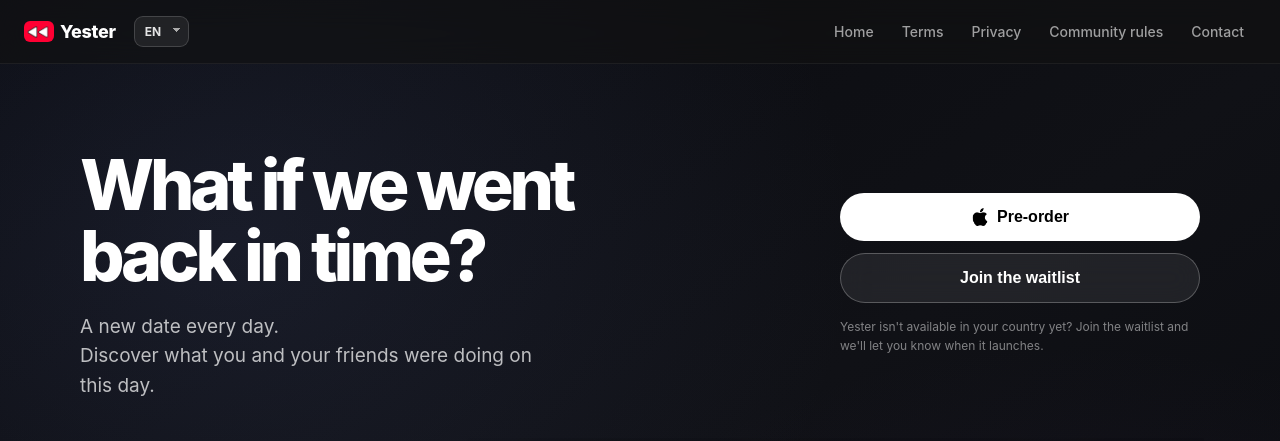
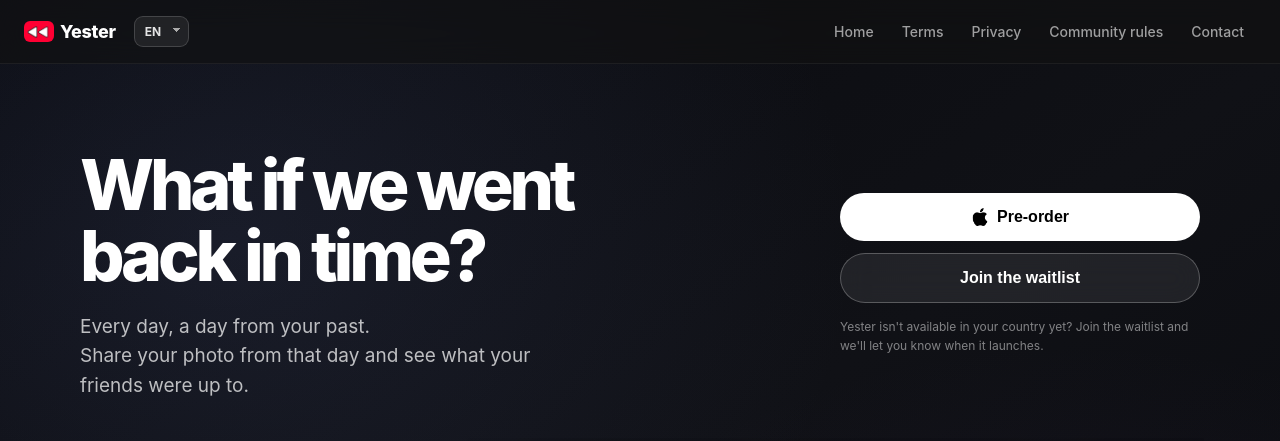
Before and after one commit to melriic/yakabi, a plain HTML site: page index.html in a window 1280 px wide. Shown: the top 441 px of the page. Drawn offline with Linux system fonts and the light colour scheme; grey boxes are pictures that could not be loaded.

Commit message:
Update index.html

```diff
--- a/index.html
+++ b/index.html
@@ -588,8 +588,8 @@
         <div class="home-hero-row">
           <div class="home-text">
             <h1 class="hero-title" id="heroTitle">Et si on remontait le temps ?</h1>
-            <p class="hero-description" id="heroDescription">Une nouvelle date chaque jour.
-Découvre ce que toi et tes amis faisiez ce jour-là.</p>
+            <p class="hero-description" id="heroDescription">Chaque jour, une nouvelle date.
+Partage ta photo de ce jour-là et découvre ce que faisaient tes amis.</p>
           </div>
           <div class="hero-actions">
             <div class="cta-group">
@@ -622,7 +622,7 @@ Découvre ce que toi et tes amis faisiez ce jour-là.</p>
         </div>
         <form class="waitlist-form" id="waitlistForm">
           <input type="email" name="EMAIL" placeholder="ton@email.com" required class="waitlist-input" id="waitlistInput" aria-label="Adresse email">
-          <button type="submit" class="waitlist-button" id="waitlistBtn" data-i18n="subscribe">S'inscrire</button>
+          <button type="submit" class="waitlist-button" id="waitlistBtn" data-i18n="subscribe">Me notifier</button>
         </form>
       </div>
     </div>
@@ -759,13 +759,13 @@ Découvre ce que toi et tes amis faisiez ce jour-là.</p>
         navHome: "Accueil", navTerms: "CGU", navPrivacy: "Confidentialité", navRules: "Règlement", navContact: "Contact",
         footerPrivacy: "Politique de confidentialité",
         heroTitle: "Et si on remontait le temps ?",
-        heroDescription: "Une nouvelle date chaque jour.\nDécouvre ce que toi et tes amis faisiez ce jour-là.",
+        heroDescription: "Chaque jour, une nouvelle date.\nPartage ta photo de ce jour-là et découvre ce que faisaient tes amis.",
         download: "Précommander", waitlist: "Rejoindre la waitlist",
         socialProof: "Yester n’est pas encore disponible dans ton pays ? Rejoins la waitlist et on te prévient dès son lancement.",
         carouselHint: "Fais glisser pour découvrir Yester",
         modalTitle: "Réserver ma place",
         modalSubtitle: "On te prévient dès que Yester est disponible dans ton pays.",
-        placeholder: "ton@email.com", subscribe: "S'inscrire", success: "✓ Inscrit !", error: "Erreur, réessaie",
+        placeholder: "ton@email.com", subscribe: "Me notifier", success: "Validé", error: "Erreur, réessaie",
         contactTitle: "Contact", contactText: "Pour toute question, problème ou suggestion concernant Yester, tu peux nous contacter par email :",
         menuLabel: "Menu", closeLabel: "Fermer", screenshotLabel: "Captures d’écran de Yester", emailLabel: "Adresse email"
       },
@@ -775,13 +775,13 @@ Découvre ce que toi et tes amis faisiez ce jour-là.</p>
         navHome: "Home", navTerms: "Terms", navPrivacy: "Privacy", navRules: "Community rules", navContact: "Contact",
         footerPrivacy: "Privacy policy",
         heroTitle: "What if we went back in time?",
-        heroDescription: "A new date every day.\nDiscover what you and your friends were doing on this day.",
+        heroDescription: "Every day, a day from your past.\nShare your photo from that day and see what your friends were up to.",
         download: "Pre-order", waitlist: "Join the waitlist",
         socialProof: "Yester isn't available in your country yet? Join the waitlist and we'll let you know when it launches.",
         carouselHint: "Swipe to discover Yester",
         modalTitle: "Save your spot",
         modalSubtitle: "We'll let you know as soon as Yester is available in your country.",
-        placeholder: "your@email.com", subscribe: "Sign up", success: "✓ You're on the list!", error: "Something went wrong. Try again.",
+        placeholder: "your@email.com", subscribe: "Notify me", success: "✓ You're on the list!", error: "Something went wrong. Try again.",
         contactTitle: "Contact", contactText: "For any questions, issues or suggestions about Yester, you can reach us by email:",
         menuLabel: "Menu", closeLabel: "Close", screenshotLabel: "Yester screenshots", emailLabel: "Email address"
       }
```
